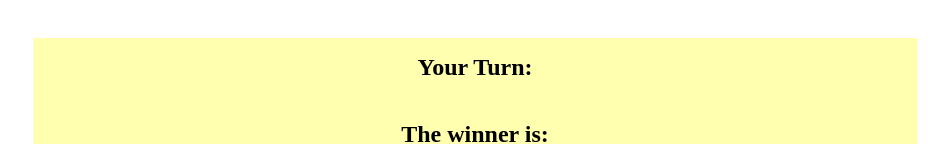
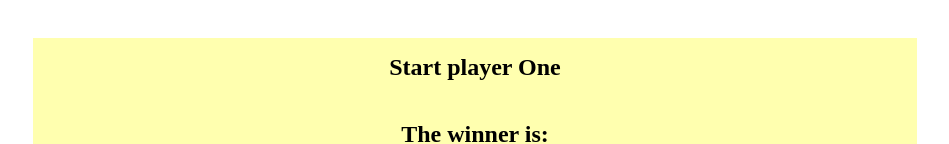
Before and after one commit to Emnamejeri/tictactoe, a plain HTML site: page index2.html in a window 1280 px wide. Shown: the part 605-749 px from the top of the page, without its empty margins (165-1114 px from the left). Drawn offline with Linux system fonts and the light colour scheme.

Commit message:
Update index2.html

```diff
--- a/index2.html
+++ b/index2.html
@@ -69,7 +69,7 @@
       <input type="text" id="square" />
     </div>
     <div id="gameData">
-      <h2>Your Turn:</h2>
+      <h2 id="playerRole">Start player One</h2>
       <h2>
         The winner is:
         <h2 id="gameWinner"></h2>
```
